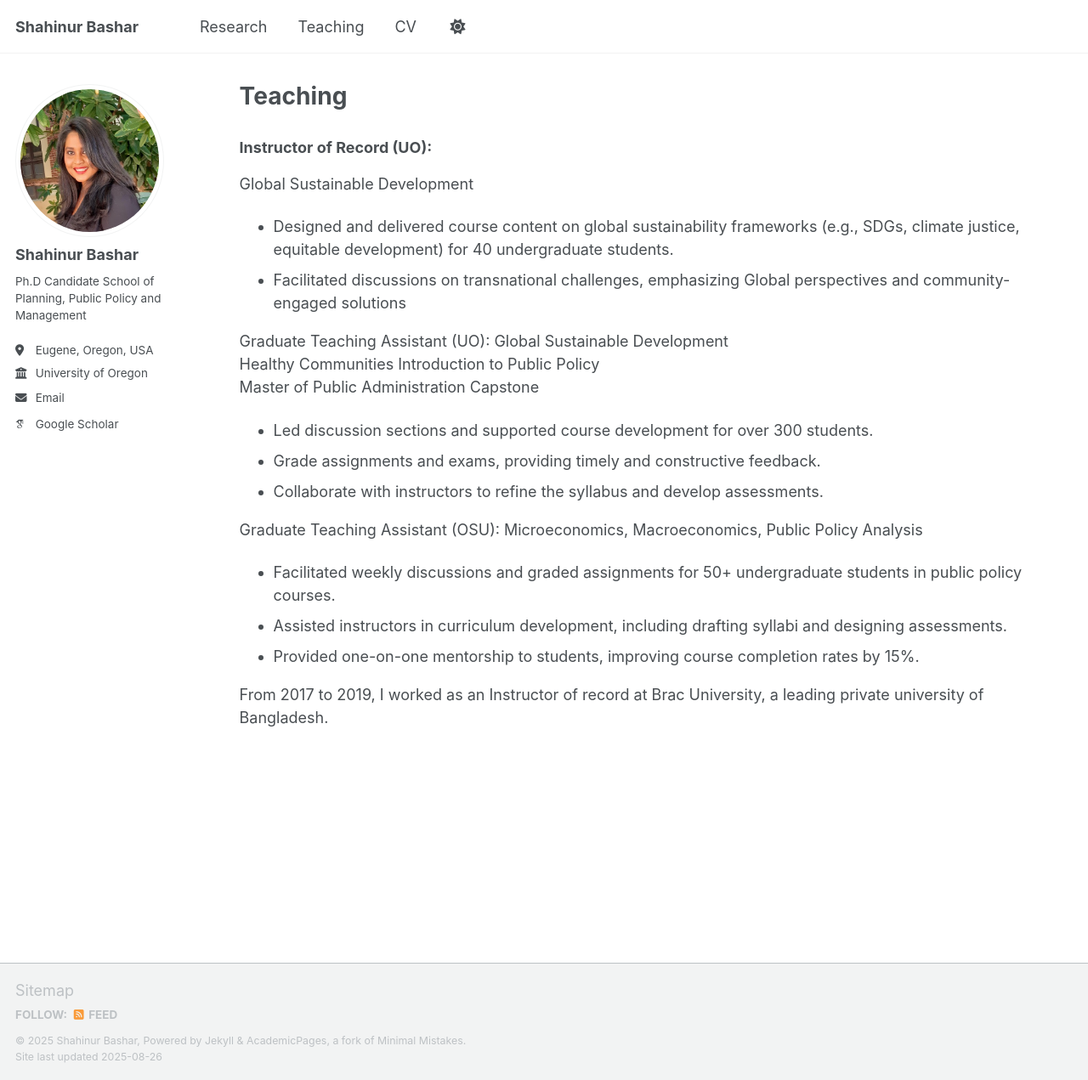
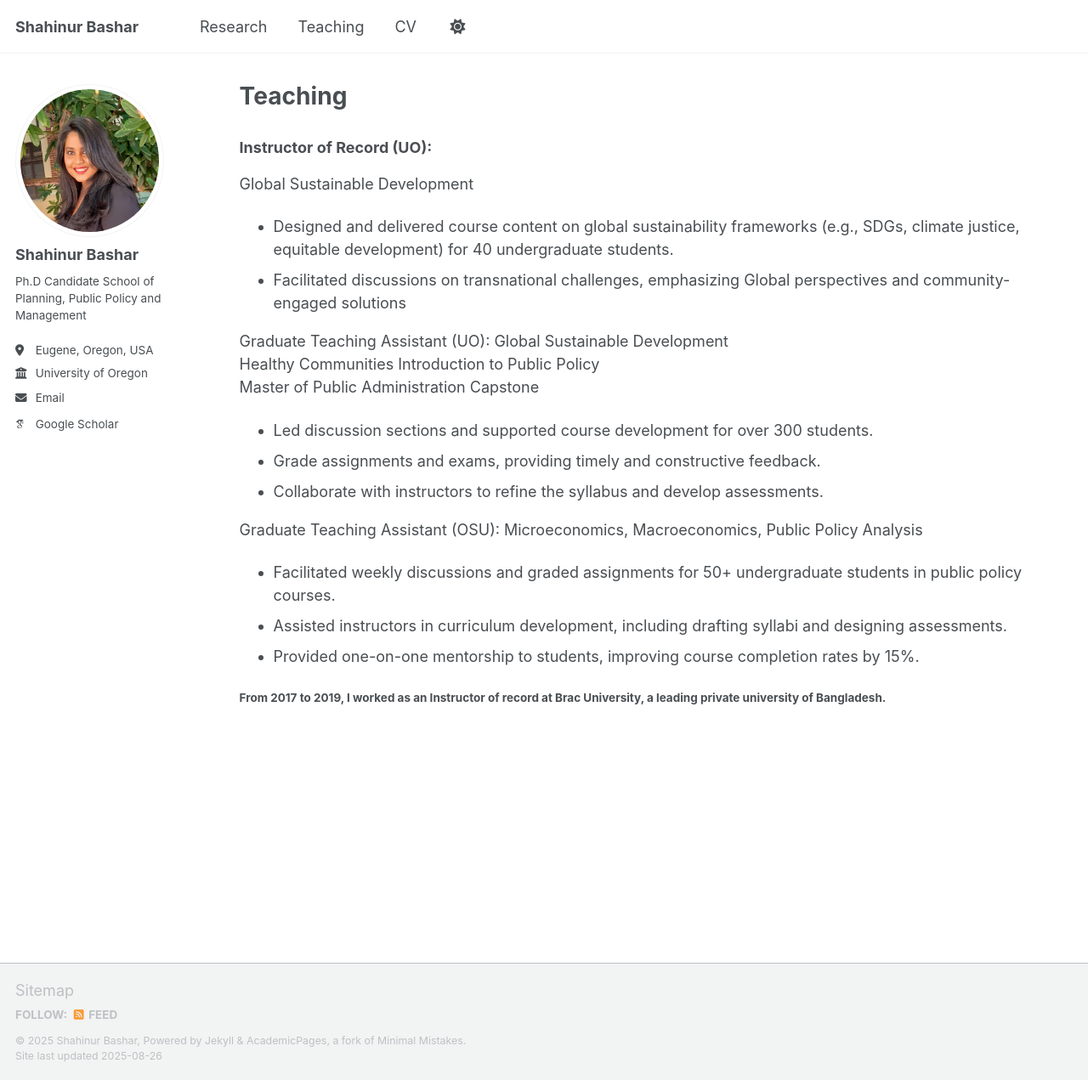
Before and after one commit to Shahinurbashar/Professional-Profile, a Jekyll site: the page built from _pages/teaching.md, in a window 1280 px wide and 1271 px high. Shown: the whole window at 85% size. Built offline with Jekyll 4.4.1, drawn with Linux system fonts in a browser that asks for light colours; some web fonts are replaced; a script that is not in the unit is left out.

```diff
--- a/_pages/teaching.md
+++ b/_pages/teaching.md
@@ -27,4 +27,6 @@ Public Policy Analysis
 - Assisted instructors in curriculum development, including drafting syllabi and designing assessments.
 - Provided one-on-one mentorship to students, improving course completion rates by 15%.
 
-From 2017 to 2019, I worked as an Instructor of record at Brac University, a leading private university of Bangladesh.
+
+
+#### From 2017 to 2019, I worked as an Instructor of record at Brac University, a leading private university of Bangladesh.
```
